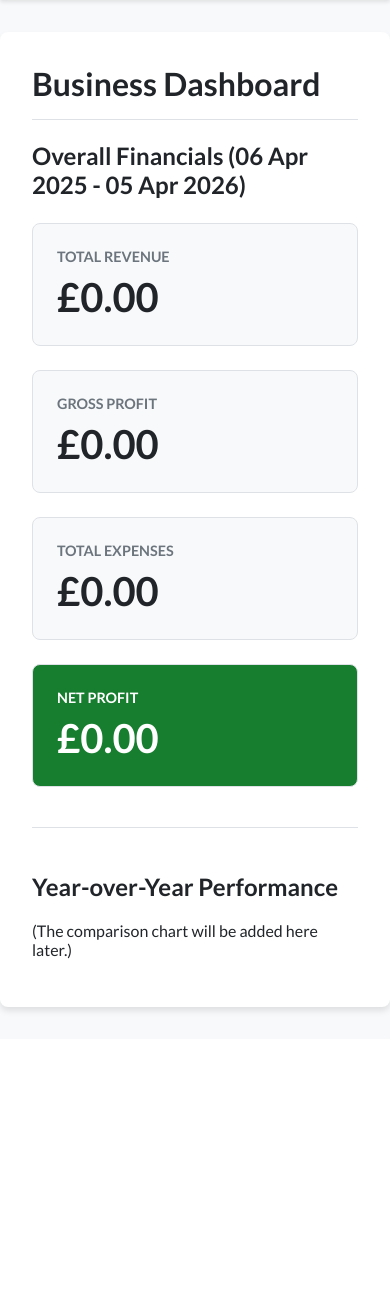
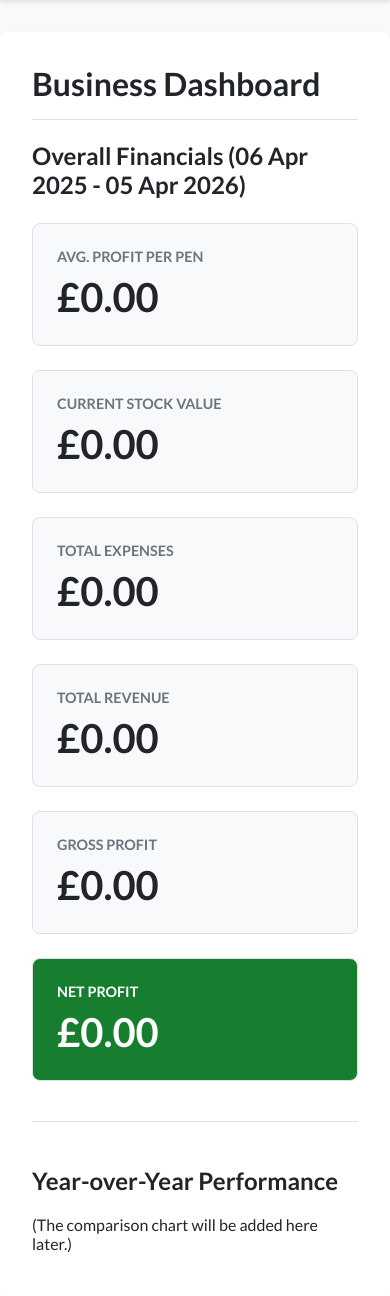
Before and after one commit to wsj20/pen_tracker, a Django app: page / in a window 390 px wide; the page is wider, and only the part inside the window is pictured. Shown: the part 78-1374 px from the top of that part. Before the commit the page ends 1091 px from the top of that part, so only its background shows below. Run offline with Django 5.2, Linux system fonts and the light colour scheme; the visitor is signed in with stand-in values (Sample User, id 1); data that the repository does not hold is empty.

Commit message:
Added new dashboard information and updated boxes for mobile.

```diff
--- a/penTracker/financials/templates/financials/dashboard.html
+++ b/penTracker/financials/templates/financials/dashboard.html
@@ -7,6 +7,19 @@
         <h2>Overall Financials ({{ tax_year_start|date:"d M Y" }} - {{ tax_year_end|date:"d M Y" }})</h2>
     <div class="stat-card-container">
         <div class="stat-card">
+            <div class="stat-card-label">Avg. Profit Per Pen</div>
+            <div class="stat-card-value">£{{ avg_profit_per_pen|floatformat:2 }}</div>
+        </div>
+        <div class="stat-card">
+            <div class="stat-card-label">Current Stock Value</div>
+            <div class="stat-card-value">£{{ current_stock_value|floatformat:2 }}</div>
+        </div>
+        <div class="stat-card">
+            <div class="stat-card-label">Total Expenses</div>
+            <div class="stat-card-value">£{{ total_expenses|floatformat:2 }}</div>
+        </div>
+
+        <div class="stat-card">
             <div class="stat-card-label">Total Revenue</div>
             <div class="stat-card-value">£{{ sales_revenue|floatformat:2 }}</div>
         </div>
@@ -14,15 +27,11 @@
             <div class="stat-card-label">Gross Profit</div>
             <div class="stat-card-value">£{{ gross_profit|floatformat:2 }}</div>
         </div>
-            <div class="stat-card">
-                <div class="stat-card-label">Total Expenses</div>
-                <div class="stat-card-value">£{{ total_expenses|floatformat:2 }}</div>
-            </div>
-            <div class="stat-card {{ net_profit_class }}"> <div class="stat-card-label">Net Profit</div>
+        <div class="stat-card {{ net_profit_class }}">
+            <div class="stat-card-label">Net Profit</div>
             <div class="stat-card-value">£{{ net_profit|floatformat:2 }}</div>
         </div>
     </div>
-
     <div class="detail-section">
         <h2>Year-over-Year Performance</h2>
         <p>(The comparison chart will be added here later.)</p>
--- a/penTracker/financials/views.py
+++ b/penTracker/financials/views.py
@@ -2,7 +2,7 @@ from django.shortcuts import render, redirect, get_object_or_404
 from .models import Expense, Sale
 from .forms import ExpenseForm, SaleForm
 from inventory.models import Pen, PenPartsUsage
-from django.db.models import Sum, F, Q
+from django.db.models import Sum, F, Q, Avg
 from decimal import Decimal
 from .utils import get_tax_year_dates
 import csv
@@ -162,6 +162,13 @@ def dashboard(request):
     total_business_expenses = (refurbishment_costs + sales_shipping_costs + general_expenses).quantize(Decimal('0.01'))
     net_profit = (gross_profit - total_business_expenses).quantize(Decimal('0.01'))
 
+    sales_count = sales_this_year.count()
+    avg_profit_per_pen = (net_profit / sales_count) if sales_count > 0 else Decimal('0.00').quantize(Decimal('0.01'))
+
+    current_stock_value = Pen.objects.exclude(status=Pen.STATUS_SOLD).aggregate(
+        total=Sum('acquisition_cost')
+    )['total'] or Decimal('0.00')
+
     if net_profit >= 0:
         net_profit_class = 'is-positive'
     else:
@@ -176,6 +183,8 @@ def dashboard(request):
         'total_expenses': total_business_expenses,
         'net_profit': net_profit,
         'net_profit_class': net_profit_class,
+        'avg_profit_per_pen': avg_profit_per_pen,
+        'current_stock_value': current_stock_value,
     }
     return render(request, 'financials/dashboard.html', context)
 
--- a/penTracker/inventory/templates/inventory/base.html
+++ b/penTracker/inventory/templates/inventory/base.html
@@ -28,13 +28,11 @@
             <button type="submit" class="btn btn-danger">Logout</button>
         </form>
     </nav>
-
     <div class="container">
         <main>
             {% block content %}
             {% endblock %}
         </main>
     </div>
-
 </body>
 </html>
--- a/penTracker/static/css/styles.css
+++ b/penTracker/static/css/styles.css
@@ -239,7 +239,7 @@ form textarea:focus {
 /*DASHBOARD STYLES*/
 .stat-card-container {
     display: grid;
-    grid-template-columns: repeat(auto-fit, minmax(250px, 1fr));
+    grid-template-columns: repeat(3, 1fr);
     gap: 1.5rem;
     margin-top: 1.5rem;
 }
@@ -312,3 +312,15 @@ body.login-page {
 .login-container .form-actions button {
     width: 100%;
 }
+
+@media (max-width: 992px) {
+    .stat-card-container {
+        grid-template-columns: repeat(2, 1fr);
+    }
+}
+
+@media (max-width: 768px) {
+    .stat-card-container {
+        grid-template-columns: 1fr;
+    }
+}
```
Lines whose indentation alone changed are shown as unchanged.
